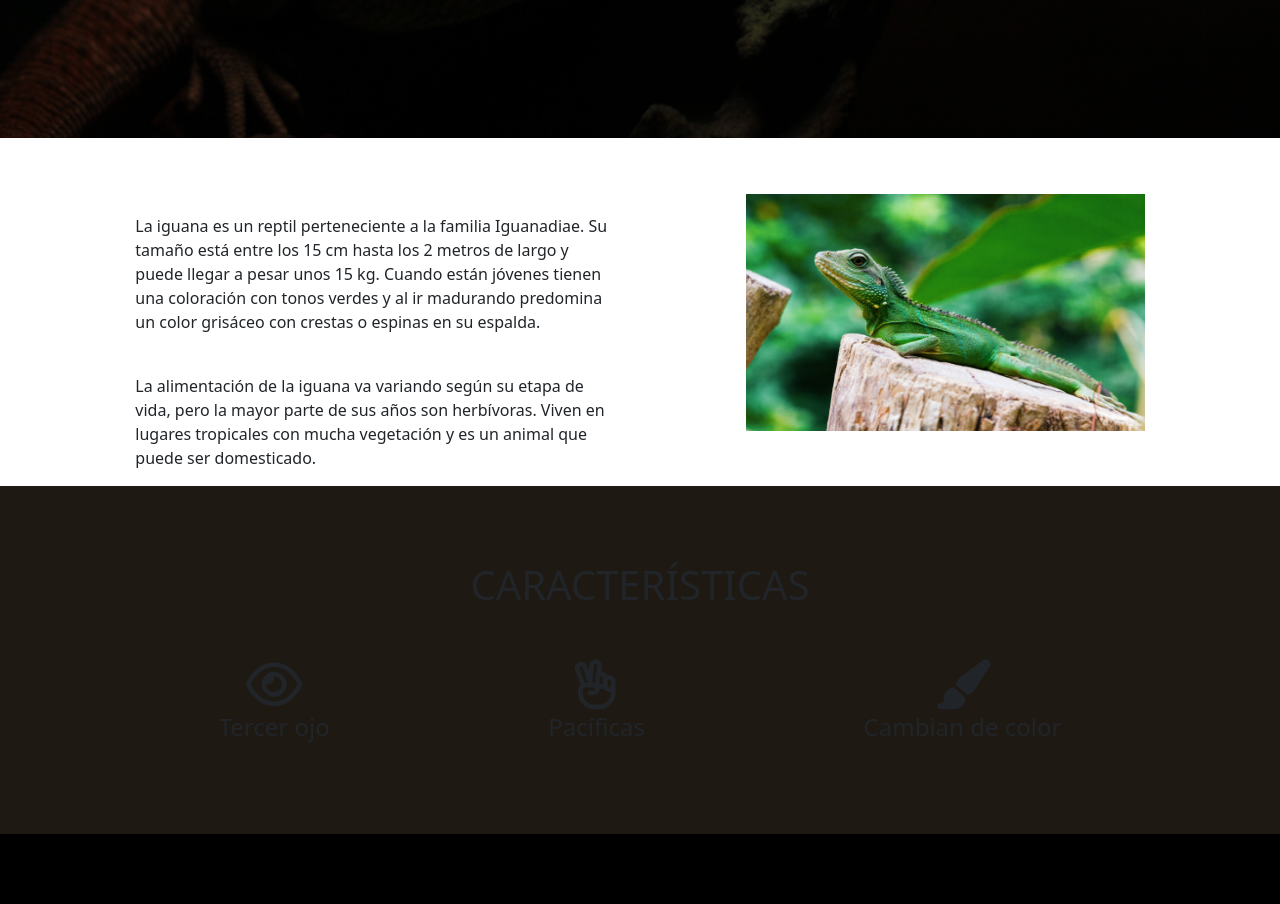
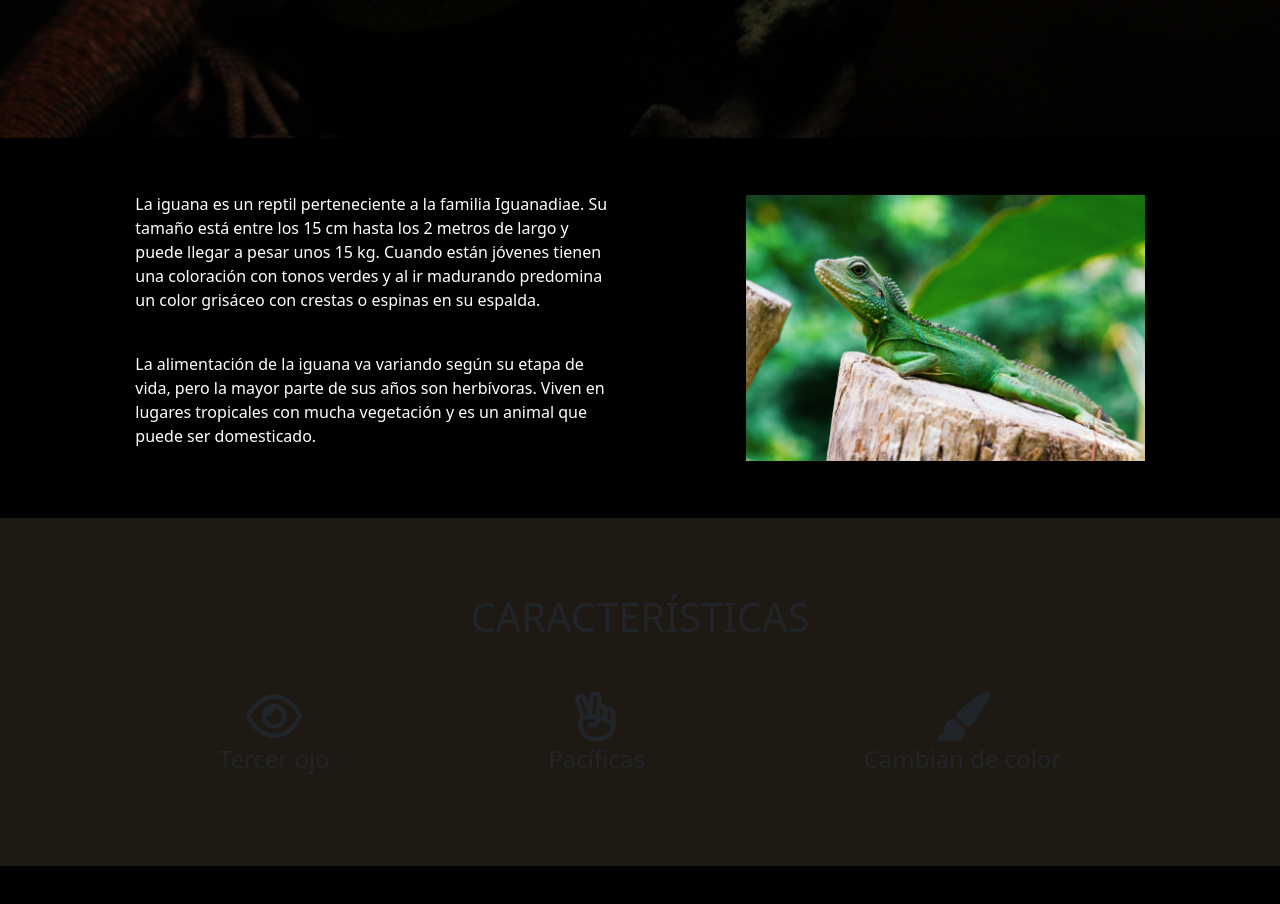
Before and after one commit to LuisGutWo/desafio-iguana-page, a plain HTML site: page index.html in a window 1280 px wide. Shown: the part 780-1684 px from the top of the page. Drawn offline with nearby package versions, Linux system fonts and the light colour scheme; grey boxes are pictures that could not be loaded.

Commit message:
Se modifico headder y section

```diff
--- a/assets/css/styles.css
+++ b/assets/css/styles.css
@@ -33,7 +33,8 @@ body {
 /* content */
 
 .content {
-  height: 348px;
+  height: 380px;
+  background-color: #000000;
   display: flex;
   align-items: center;
   justify-content: space-evenly;
@@ -41,7 +42,6 @@ body {
 
 .content-text {
   width: 475px;
-  height: 197px;
   font-size: 16px;
   text-align: left;
 }
--- a/index.html
+++ b/index.html
@@ -26,7 +26,7 @@
     <header>
         <h1 class="header-title m-0 b-0 bg-black text-wrap text-white">IGUANAS</h1>
         <section class="mb-section">
-            <img src="assets/imgs/iguana_portada.jpg" class="main-background img-fluid" alt="">
+            <img src="assets/imgs/iguana_portada.jpg" class="main-background img-fluid" alt="Imagen principal Iguana verde">
         </section>
     </header>
     <main>
@@ -34,7 +34,7 @@
         <!-- content -->
 
         <section class="content mb-section">
-            <div class="content-text">
+            <div class="content-text text-white">
                 <p>
                     La iguana es un reptil perteneciente a la familia Iguanadiae. Su tamaño está entre los 15 cm hasta
                     los 2
@@ -49,7 +49,7 @@
                     domesticado.</p>
                 </p>
             </div>
-            <img src="assets/imgs/iguana_section1.jpg" class="content-image">
+            <img src="assets/imgs/iguana_section1.jpg" class="content-image img-fluid" alt="Segunda imagen Iguana">
         </section>
 
         <!-- caracteristics icons -->
```
